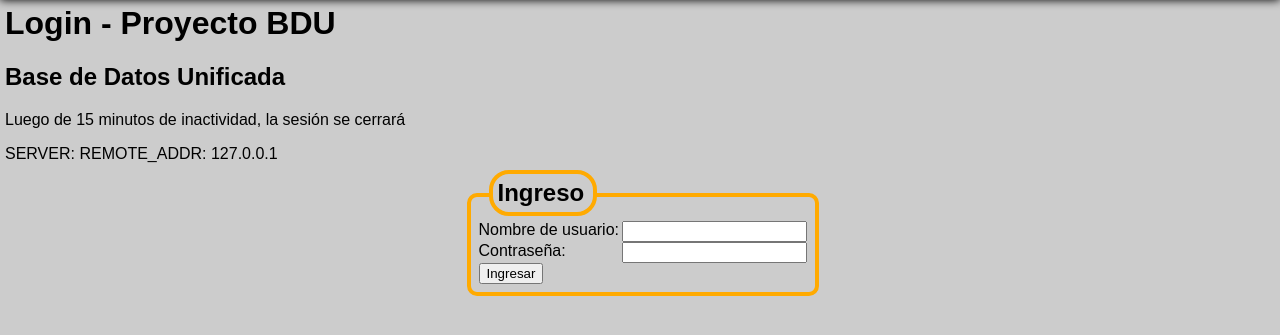
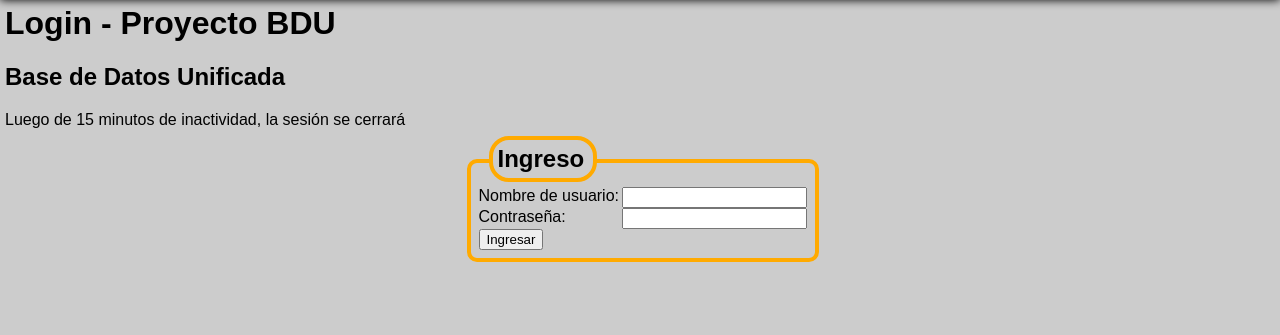
Before and after one commit to diegoschneider/bdusite, a PHP site: page /index.php in a window 1280 px wide. Shown: the part 28-363 px from the top of the page. Run offline with PHP 8.4, Linux system fonts and the light colour scheme; some libraries are stand-ins or nearby versions.

Commit message:
Test pull: corrección de header en index.php

```diff
--- a/web/index.php
+++ b/web/index.php
@@ -12,12 +12,12 @@ require_once("./src/script/functions.php");
 
     <div id="content">
 
-        <?php if(!$_SESSION['user']->loggedin) { ?>
-
         <h1>Login - Proyecto BDU</h1>
         <h2>Base de Datos Unificada</h2>
         <p>Luego de <?php echo MAX_SESSION_TIME/60 ?> minutos de inactividad, la sesión se cerrará</p>
-        <p><?php echo "SERVER: REMOTE_ADDR: {$_SERVER['REMOTE_ADDR']}"; ?></p>
+
+        <?php if(!$_SESSION['user']->loggedin) { ?>
+
         <form id="login_container" class="container">
             <h2>Ingreso</h2>
 
```
